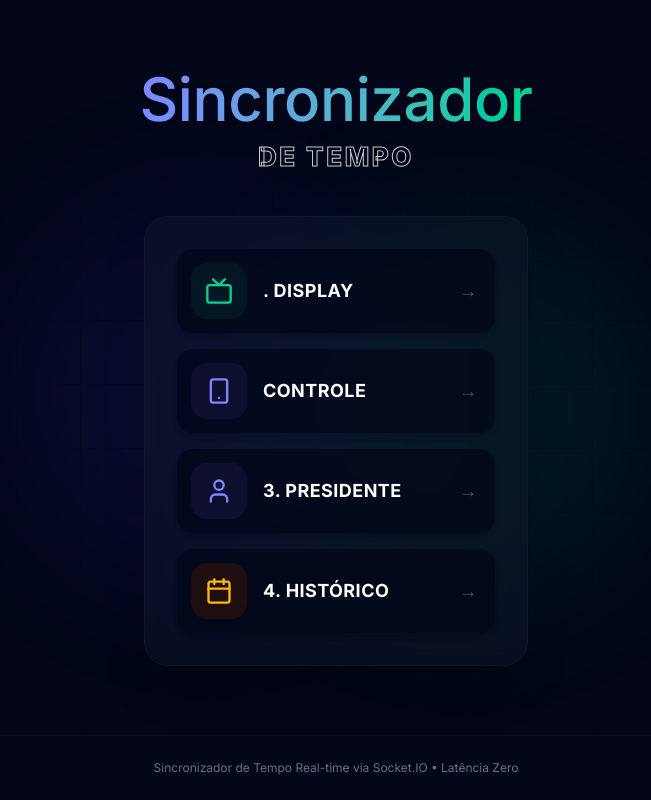
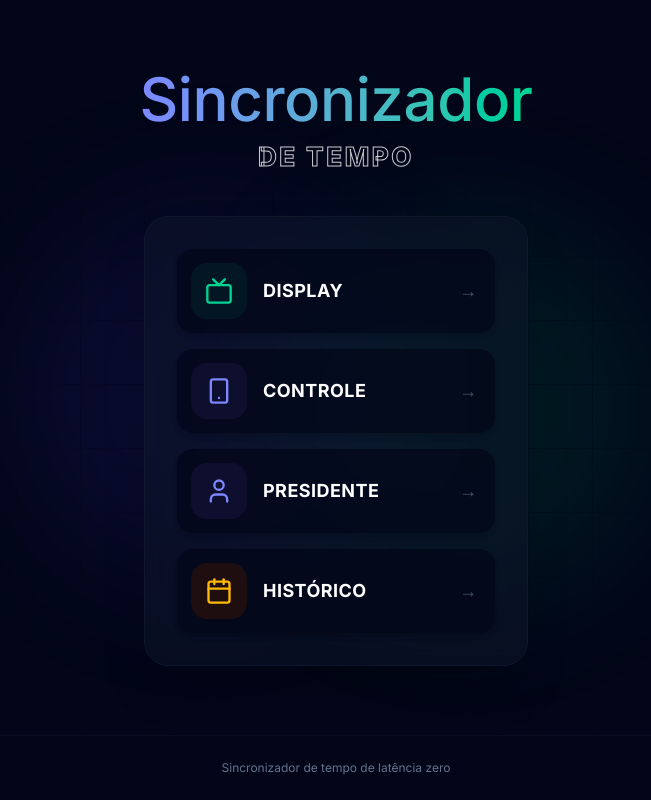
Before and after one commit to lucasapp1973-hue/Controle-de-tempo, a React (Vite) app: page / in a window 1280 px wide. Shown: the whole page, without its empty margins (304-955 px from the left). Built offline with nearby package versions, Linux system fonts and the light colour scheme; no server answers; the database is empty.

Commit message:
style: clean up labels and footer text
Remove numbering and unnecessary characters from UI labels and update the footer text for better consistency.

```diff
--- a/src/App.tsx
+++ b/src/App.tsx
@@ -476,7 +476,7 @@ export default function App() {
           {[
             {
               id: 'display',
-              label: '. Display',
+              label: 'Display',
               action: () => selectMode('display'),
               icon: Tv,
               color: 'from-emerald-500/30 to-teal-500/30',
@@ -494,7 +494,7 @@ export default function App() {
             },
             {
               id: 'superintendent',
-              label: '3. Presidente',
+              label: 'Presidente',
               action: () => selectMode('superintendent'),
               icon: User,
               color: 'from-blue-500/30 to-indigo-500/30',
@@ -503,7 +503,7 @@ export default function App() {
             },
             {
               id: 'history',
-              label: '4. Histórico',
+              label: 'Histórico',
               action: () => selectMode('history'),
               icon: Calendar,
               color: 'from-amber-500/30 to-orange-500/30',
@@ -624,7 +624,7 @@ export default function App() {
 
       {/* Footer copyright */}
       <footer className="py-6 border-t border-slate-900/50 bg-slate-950/80 text-center text-xs text-slate-500 z-10 select-none">
-        <p>Sincronizador de Tempo Real-time via Socket.IO • Latência Zero</p>
+        <p>Sincronizador de tempo de latência zero</p>
       </footer>
 
     </div>
```
